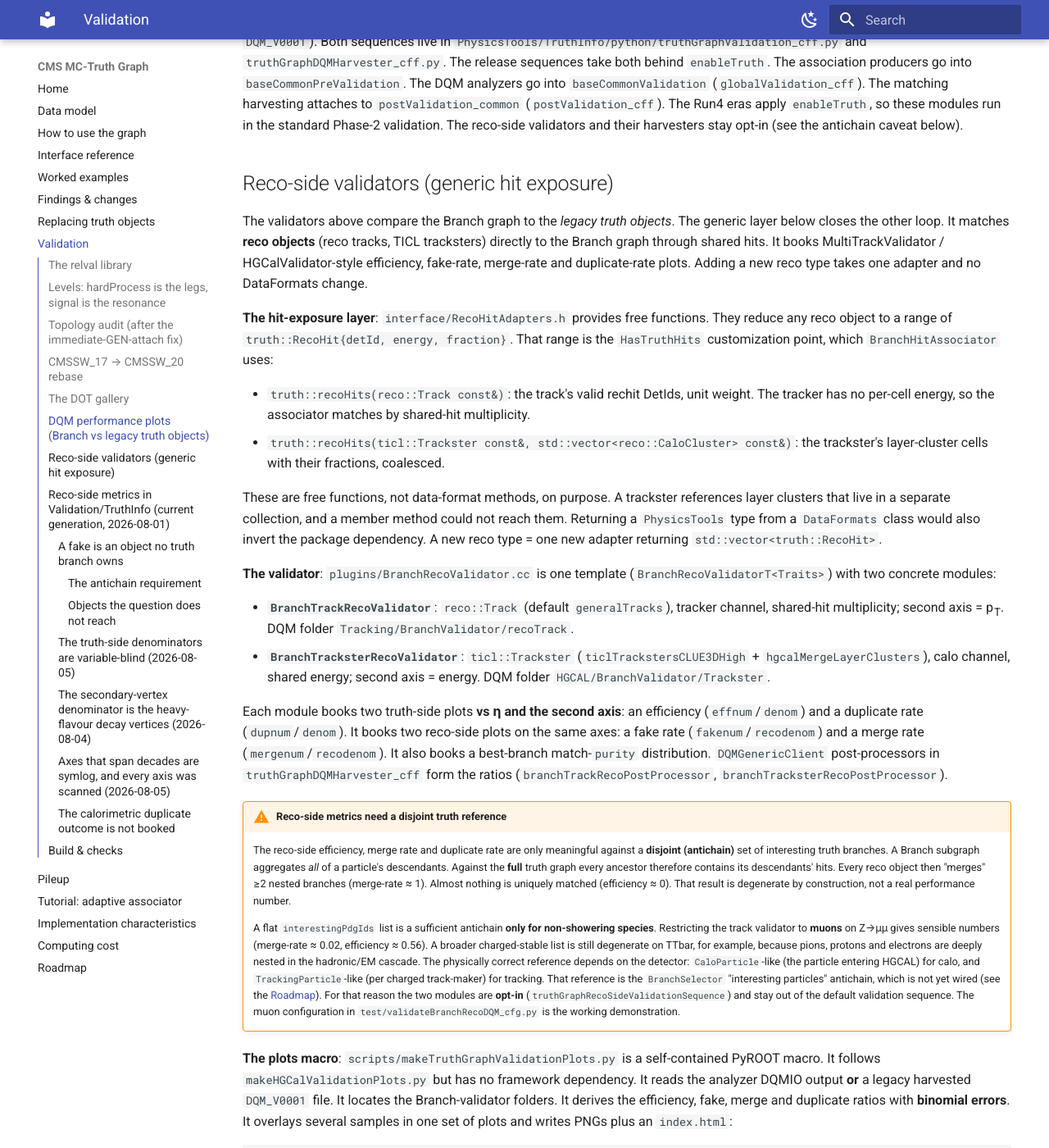
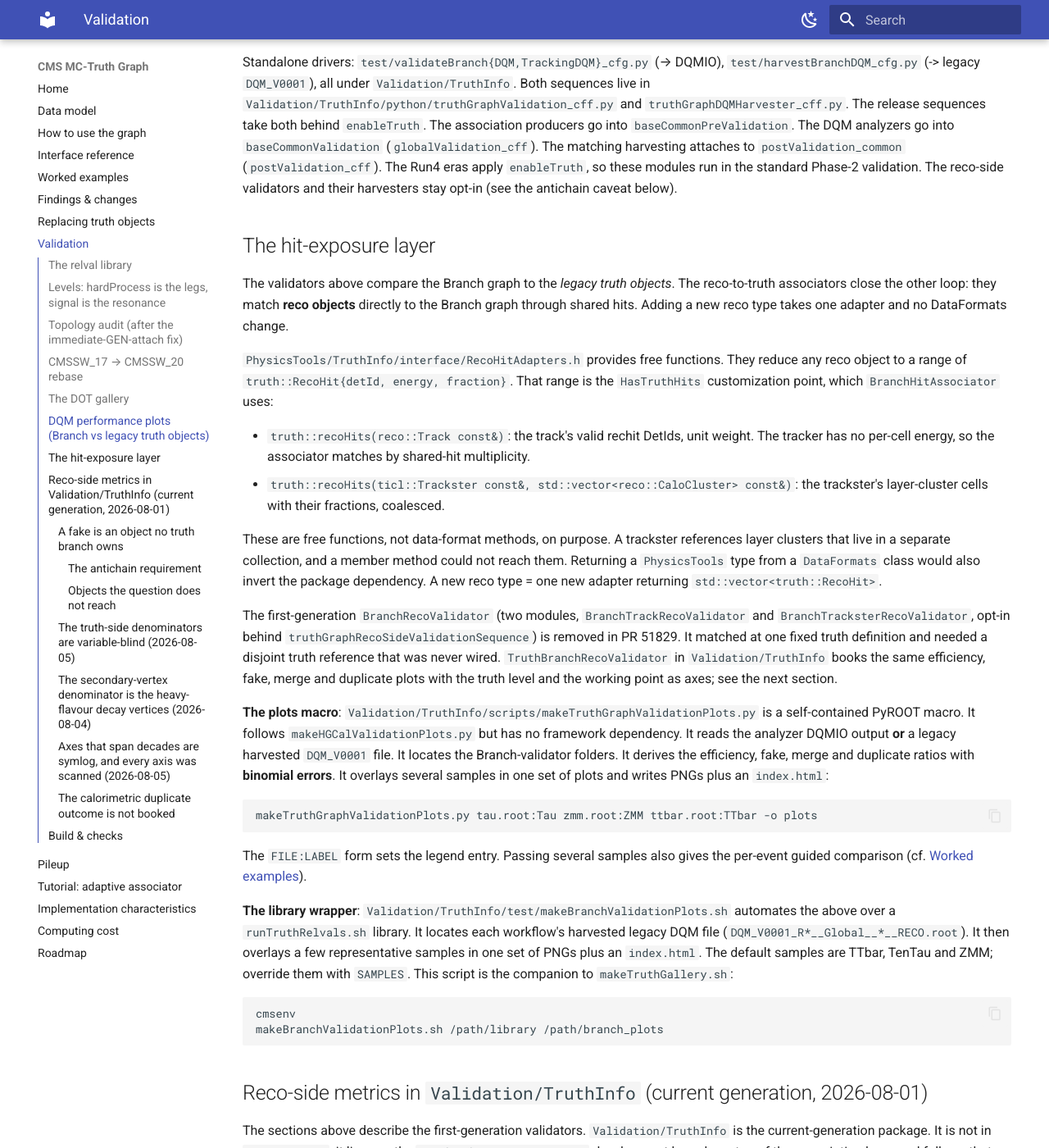
Before and after one commit to felicepantaleo/cms-truth-docs, an MkDocs documentation site: the page built from docs/validation.md, in a window 1280 px wide and 1400 px high, scrolled down 5509 px. Shown: the whole window at 82% size. Built offline with MkDocs 1.6.1 and Material for MkDocs 9.7.7, drawn with Linux system fonts in a browser that asks for light colours; some of the changed text lies outside the part shown.

Commit message:
validation: the DQM validators live in Validation/TruthInfo, BranchRecoValidator removed

```diff
--- a/docs/validation.md
+++ b/docs/validation.md
@@ -151,6 +151,8 @@ process, then a `*_signal_*` / `*_full_*` SVG for the inline zoomable view.
 ## DQM performance plots (Branch vs legacy truth objects)
 
 A parallel DQM section compares the truth `Branch` graph to the legacy truth objects.
+The validators, their association-map producers and both sequences live in
+`Validation/TruthInfo`; `PhysicsTools/TruthInfo` holds no DQM module.
 It does **not** fork the release validators. It works in the same fashion as
 `HGCalValidator` / `MultiTrackValidator`. TICL-style `AssociationMap` *producers* build
 the reco↔Branch links as standalone EDM products. DQM *analyzers* turn those links into
@@ -207,8 +209,9 @@ populated. The TIB/TID/TOB/TEC branches are empty. The match is therefore
 pixel-DetId based, which is still more than enough to identify the particle.
 
 Standalone drivers: `test/validateBranch{DQM,TrackingDQM}_cfg.py` (→ DQMIO),
-`test/harvestBranchDQM_cfg.py` (→ legacy `DQM_V0001`). Both sequences live in
-`PhysicsTools/TruthInfo/python/truthGraphValidation_cff.py` and
+`test/harvestBranchDQM_cfg.py` (-> legacy `DQM_V0001`), all under
+`Validation/TruthInfo`. Both sequences live in
+`Validation/TruthInfo/python/truthGraphValidation_cff.py` and
 `truthGraphDQMHarvester_cff.py`. The release sequences take both behind `enableTruth`.
 The association producers go into `baseCommonPreValidation`. The DQM analyzers go into
 `baseCommonValidation` (`globalValidation_cff`). The matching harvesting attaches to
@@ -216,19 +219,16 @@ The association producers go into `baseCommonPreValidation`. The DQM analyzers g
 these modules run in the standard Phase-2 validation. The reco-side validators and
 their harvesters stay opt-in (see the antichain caveat below).
 
-## Reco-side validators (generic hit exposure)
+## The hit-exposure layer
 
 The validators above compare the Branch graph to the *legacy truth objects*. The
-generic layer below closes the other loop. It matches **reco objects** (reco tracks,
-TICL tracksters) directly to the Branch graph through shared hits. It books
-MultiTrackValidator / HGCalValidator-style efficiency, fake-rate, merge-rate and
-duplicate-rate plots. Adding a new reco type takes one adapter and no DataFormats
-change.
+reco-to-truth associators close the other loop: they match **reco objects** directly
+to the Branch graph through shared hits. Adding a new reco type takes one adapter and
+no DataFormats change.
 
-**The hit-exposure layer**: `interface/RecoHitAdapters.h` provides free functions.
-They reduce any reco object to a range of `truth::RecoHit{detId, energy, fraction}`.
-That range is the `HasTruthHits` customization point, which `BranchHitAssociator`
-uses:
+`PhysicsTools/TruthInfo/interface/RecoHitAdapters.h` provides free functions. They
+reduce any reco object to a range of `truth::RecoHit{detId, energy, fraction}`. That
+range is the `HasTruthHits` customization point, which `BranchHitAssociator` uses:
 
 - `truth::recoHits(reco::Track const&)`: the track's valid rechit DetIds, unit
   weight. The tracker has no per-cell energy, so the associator matches by
@@ -242,47 +242,15 @@ them. Returning a `PhysicsTools` type from a `DataFormats` class would also inve
 package dependency. A new reco type = one new adapter returning
 `std::vector<truth::RecoHit>`.
 
-**The validator**: `plugins/BranchRecoValidator.cc` is one template
-(`BranchRecoValidatorT<Traits>`) with two concrete modules:
+The first-generation `BranchRecoValidator` (two modules, `BranchTrackRecoValidator`
+and `BranchTracksterRecoValidator`, opt-in behind
+`truthGraphRecoSideValidationSequence`) is removed in PR 51829. It matched at one
+fixed truth definition and needed a disjoint truth reference that was never wired.
+`TruthBranchRecoValidator` in `Validation/TruthInfo` books the same efficiency, fake,
+merge and duplicate plots with the truth level and the working point as axes; see the
+next section.
 
-- **`BranchTrackRecoValidator`**: `reco::Track` (default `generalTracks`), tracker
-  channel, shared-hit multiplicity; second axis = p<sub>T</sub>. DQM folder
-  `Tracking/BranchValidator/recoTrack`.
-- **`BranchTracksterRecoValidator`**: `ticl::Trackster`
-  (`ticlTrackstersCLUE3DHigh` + `hgcalMergeLayerClusters`), calo channel, shared
-  energy; second axis = energy. DQM folder `HGCAL/BranchValidator/Trackster`.
-
-Each module books two truth-side plots **vs η and the second axis**: an efficiency
-(`effnum`/`denom`) and a duplicate rate (`dupnum`/`denom`). It books two reco-side
-plots on the same axes: a fake rate (`fakenum`/`recodenom`) and a merge rate
-(`mergenum`/`recodenom`). It also books a best-branch match-`purity` distribution.
-`DQMGenericClient` post-processors in `truthGraphDQMHarvester_cff` form the ratios
-(`branchTrackRecoPostProcessor`, `branchTracksterRecoPostProcessor`).
-
-!!! warning "Reco-side metrics need a disjoint truth reference"
-    The reco-side efficiency, merge rate and duplicate rate are only meaningful
-    against a **disjoint (antichain)** set of interesting truth branches. A Branch
-    subgraph aggregates *all* of a particle's descendants. Against the **full**
-    truth graph every ancestor therefore contains its descendants' hits. Every reco
-    object then "merges" ≥2 nested branches (merge-rate ≈ 1). Almost nothing is
-    uniquely matched (efficiency ≈ 0). That result is degenerate by construction,
-    not a real performance number.
-
-    A flat `interestingPdgIds` list is a sufficient antichain **only for
-    non-showering species**. Restricting the track validator to **muons** on Z→μμ
-    gives sensible numbers (merge-rate ≈ 0.02, efficiency ≈ 0.56). A broader
-    charged-stable list is still degenerate on TTbar, for example, because pions,
-    protons and electrons are deeply nested in the hadronic/EM cascade. The
-    physically correct reference depends on the detector: `CaloParticle`-like (the
-    particle entering HGCAL) for calo, and `TrackingParticle`-like (per charged
-    track-maker) for tracking. That reference is the `BranchSelector` "interesting
-    particles" antichain, which is not yet wired (see the
-    [Roadmap](roadmap.md#validation)). For that reason the two modules are
-    **opt-in** (`truthGraphRecoSideValidationSequence`) and stay out of the default
-    validation sequence. The muon configuration in
-    `test/validateBranchRecoDQM_cfg.py` is the working demonstration.
-
-**The plots macro**: `scripts/makeTruthGraphValidationPlots.py` is a self-contained
+**The plots macro**: `Validation/TruthInfo/scripts/makeTruthGraphValidationPlots.py` is a self-contained
 PyROOT macro. It follows `makeHGCalValidationPlots.py` but has no framework
 dependency. It reads the analyzer DQMIO output **or** a legacy harvested `DQM_V0001`
 file. It locates the Branch-validator folders. It derives the efficiency, fake, merge
@@ -296,7 +264,7 @@ makeTruthGraphValidationPlots.py tau.root:Tau zmm.root:ZMM ttbar.root:TTbar -o p
 The `FILE:LABEL` form sets the legend entry. Passing several samples also gives the
 per-event guided comparison (cf. [Worked examples](examples.md)).
 
-**The library wrapper**: `test/makeBranchValidationPlots.sh` automates the above over
+**The library wrapper**: `Validation/TruthInfo/test/makeBranchValidationPlots.sh` automates the above over
 a `runTruthRelvals.sh` library. It locates each workflow's harvested legacy DQM file
 (`DQM_V0001_R*__Global__*__RECO.root`). It then overlays a few representative samples
 in one set of PNGs plus an `index.html`. The default samples are TTbar, TenTau and
```
Also changed, not shown: docs/examples.md (+2 -5 lines), docs/roadmap.md (+5 -10 lines), docs/usage.md (+3 -4 lines).
